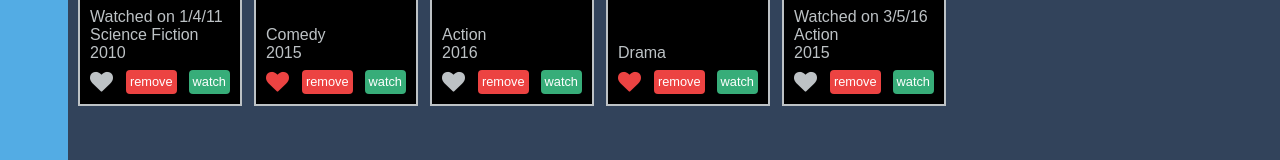
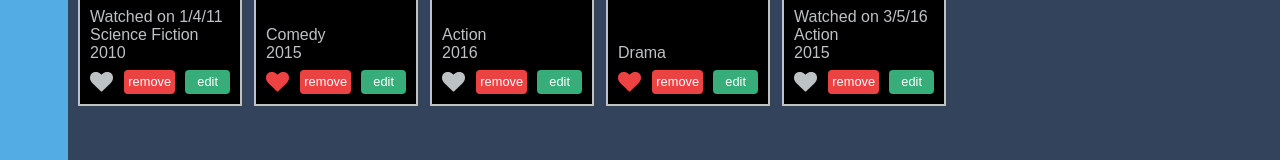
Before and after one commit to PrajapatiKundan/media-tracker-app, an Angular app: page /all in a window 1280 px wide. Shown: the part 266-426 px from the top of the page. Built offline with nearby package versions, Linux system fonts and the light colour scheme.

Commit message:
feat: Create pipe to highligh searched text, edit button and redirect to /all route for invalid url

```diff
--- a/src/app/components/media-item-list/media-item-list.component.html
+++ b/src/app/components/media-item-list/media-item-list.component.html
@@ -1,7 +1,7 @@
 <header>
   <input
     type="text"
-    [(ngModel)]="searchText"
+    [formControl]="searchControl"
     placeholder="Search..."
     class="search"
   />
@@ -15,6 +15,7 @@
   <mw-media-item
     *ngFor="let mediaItem of mediaItems | filter: searchText"
     [mediaItem]="mediaItem"
+    [searchText]="searchText"
     (delete)="onRemoveMediaItem($event)"
     (favorite)="onToggleFavorite($event)"
   ></mw-media-item>
--- a/src/app/components/media-item-list/media-item-list.component.ts
+++ b/src/app/components/media-item-list/media-item-list.component.ts
@@ -1,3 +1,5 @@
+import { debounceTime, distinctUntilChanged } from 'rxjs';
+import { FormControl } from '@angular/forms';
 import { MediaItemService } from './../../services/media-item.service';
 import { Component, OnInit } from '@angular/core';
 import { MediaItem } from 'src/app/models/media-item';
@@ -11,6 +13,7 @@ import { ActivatedRoute, ParamMap } from '@angular/router';
 export class MediaItemListComponent implements OnInit {
   mediaItems: MediaItem[] = [];
   medium: string = '';
+  searchControl = new FormControl();
   searchText: string = '';
 
   constructor(
@@ -21,16 +24,21 @@ export class MediaItemListComponent implements OnInit {
   ngOnInit(): void {
     this.route.paramMap.subscribe((params: ParamMap) => {
       const medium = params.get('medium');
-
       if (medium) {
-        if (medium?.toLowerCase() === 'all') {
+        if (medium === 'Movies' || medium === 'Series') {
+          this.medium = medium;
+        } else {
           this.medium = '';
-        } else {
-          this.medium = medium;
         }
         this.getMediaItems();
       }
     });
+
+    this.searchControl.valueChanges
+      .pipe(debounceTime(400), distinctUntilChanged())
+      .subscribe((value: string) => {
+        this.searchText = value;
+      });
   }
 
   getMediaItems() {
--- a/src/app/components/media-item/media-item.component.css
+++ b/src/app/components/media-item/media-item.component.css
@@ -56,10 +56,10 @@ h2 {
   color: #ffffff;
   cursor: pointer;
 }
-.details {
+.edit {
   display: block;
   background-color: #37ad79;
-  padding: 4px;
+  padding: 4px 12px;
   font-size: 0.8em;
   border-radius: 4px;
   color: #ffffff;
--- a/src/app/components/media-item/media-item.component.html
+++ b/src/app/components/media-item/media-item.component.html
@@ -1,20 +1,10 @@
-<h2>{{ mediaItem.name }}</h2>
+<h2 [innerHtml]="mediaItem.name | highlight: searchText"></h2>
 <div *ngIf="mediaItem.watchedOn">
   Watched on {{ mediaItem.watchedOn | date: "shortDate" }}
 </div>
 <div>{{ mediaItem.category }}</div>
 <div>{{ mediaItem.year }}</div>
 <div class="tools">
-  <!-- <svg
-    class="favorite"
-    mwFavorite
-    xmlns="http://www.w3.org/2000/svg"
-    viewBox="0 0 24 24"
-  >
-    <path
-      d="M12 9.229c.234-1.12 1.547-6.229 5.382-6.229 2.22 0 4.618 1.551 4.618 5.003 0 3.907-3.627 8.47-10 12.629-6.373-4.159-10-8.722-10-12.629 0-3.484 2.369-5.005 4.577-5.005 3.923 0 5.145 5.126 5.423 6.231zm-12-1.226c0 4.068 3.06 9.481 12 14.997 8.94-5.516 12-10.929 12-14.997 0-7.962-9.648-9.028-12-3.737-2.338-5.262-12-4.27-12 3.737z"
-    />
-  </svg> -->
   <i
     class="fa fa-heart favorite"
     [mwFavorite]="mediaItem.isFavorite"
@@ -22,5 +12,5 @@
     (click)="onFavorite()"
   ></i>
   <a class="delete" (click)="onDelete()"> remove </a>
-  <a class="details"> watch </a>
+  <a class="edit" routerLink="/edit"> edit </a>
 </div>
--- a/src/app/components/media-item/media-item.component.ts
+++ b/src/app/components/media-item/media-item.component.ts
@@ -9,6 +9,9 @@ import { Component, Input, OnInit, Output, EventEmitter } from '@angular/core';
 export class MediaItemComponent implements OnInit {
   @Input()
   mediaItem!: MediaItem;
+
+  @Input()
+  searchText: string = '';
 
   @Output()
   delete = new EventEmitter();
--- a/src/app/pipes/filter.pipe.ts
+++ b/src/app/pipes/filter.pipe.ts
@@ -13,6 +13,7 @@ export class FilterPipe implements PipeTransform {
       return mediaItems;
     }
     searchText = searchText.toLowerCase();
+    console.log('searchText: ', searchText);
     return mediaItems.filter((mediaItem: MediaItem) => {
       return mediaItem.name.toLowerCase().includes(searchText);
     });
--- /dev/null
+++ b/src/app/pipes/highlight.pipe.ts
@@ -0,0 +1,27 @@
+import { Pipe, PipeTransform } from '@angular/core';
+
+@Pipe({
+  name: 'highlight',
+})
+export class HighlightPipe implements PipeTransform {
+  transform(name: string, searchText: string): string {
+    if (searchText.length === 0) {
+      console.log('name: ', name);
+      return name;
+    }
+
+    const regExp = new RegExp(searchText, 'ig');
+    console.log('regExp: ', regExp);
+    return name.replace(regExp, (match) => {
+      console.log('match: ', match);
+      return `<span class="highlight-text">${match}</span>`;
+    });
+  }
+}
+/*const search = new RegExp(filter, 'ig');
+    console.log('search: ', search);
+    return value.replace(search, (match) => {
+      console.log('match: ', match);
+      return `<span class="highlight-text">${match}</span>`;
+    });
+*/
--- a/src/styles.css
+++ b/src/styles.css
@@ -94,3 +94,6 @@ body {
   height: 100vh;
   font-family: Arial, Helvetica, sans-serif;
 }
+.highlight-text {
+  background-color: #02383c;
+}
```
Also changed, not shown: src/app/app.module.ts (+9 -2 lines), 1 other file (tests, documents, lock files or other folders).
